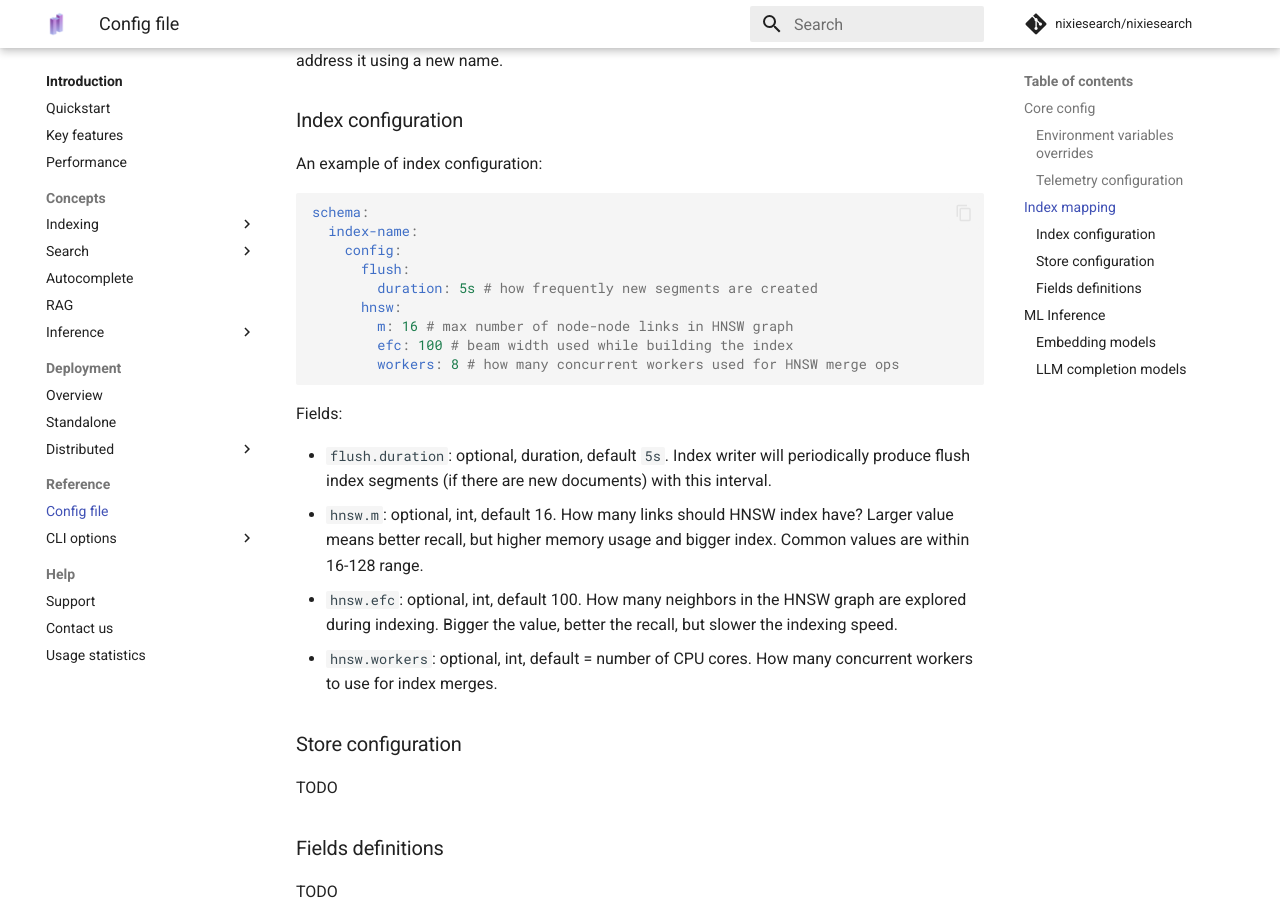
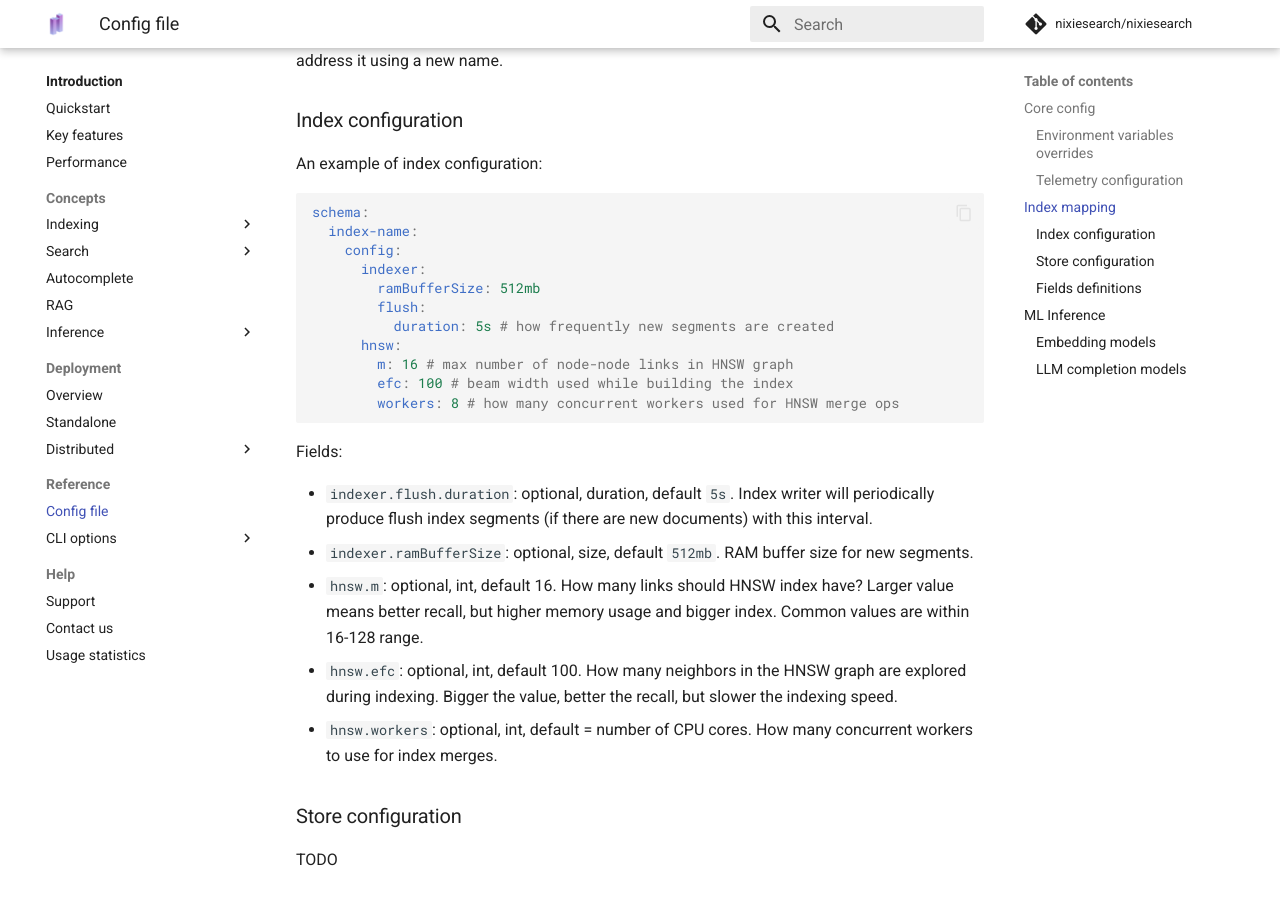
Before and after one commit to nixiesearch/nixiesearch, an MkDocs documentation site: the page built from docs/docs/reference/config.md, in a window 1280 px wide and 900 px high, scrolled down 1435 px. Built offline with MkDocs 1.6.1 and Material for MkDocs 9.7.7, drawn with Linux system fonts in a browser that asks for light colours; comment, search, counter and statistics services are not loaded.

Commit message:
expose indexer ramBufferSize to index config

```diff
--- a/docs/docs/reference/config.md
+++ b/docs/docs/reference/config.md
@@ -67,8 +67,10 @@ An example of index configuration:
 schema:
   index-name:
     config:
-      flush:
-        duration: 5s # how frequently new segments are created
+      indexer:
+        ramBufferSize: 512mb
+        flush:
+          duration: 5s # how frequently new segments are created
       hnsw:
         m: 16 # max number of node-node links in HNSW graph
         efc: 100 # beam width used while building the index
@@ -77,7 +79,8 @@ schema:
 
 Fields:
 
-* `flush.duration`: optional, duration, default `5s`. Index writer will periodically produce flush index segments (if there are new documents) with this interval.
+* `indexer.flush.duration`: optional, duration, default `5s`. Index writer will periodically produce flush index segments (if there are new documents) with this interval.
+* `indexer.ramBufferSize`: optional, size, default `512mb`. RAM buffer size for new segments.
 * `hnsw.m`: optional, int, default 16. How many links should HNSW index have? Larger value means better recall, but higher memory usage and bigger index. Common values are within 16-128 range.
 * `hnsw.efc`: optional, int, default 100. How many neighbors in the HNSW graph are explored during indexing. Bigger the value, better the recall, but slower the indexing speed.
 * `hnsw.workers`: optional, int, default = number of CPU cores. How many concurrent workers to use for index merges.
```
Also changed, not shown: 7 other files.
